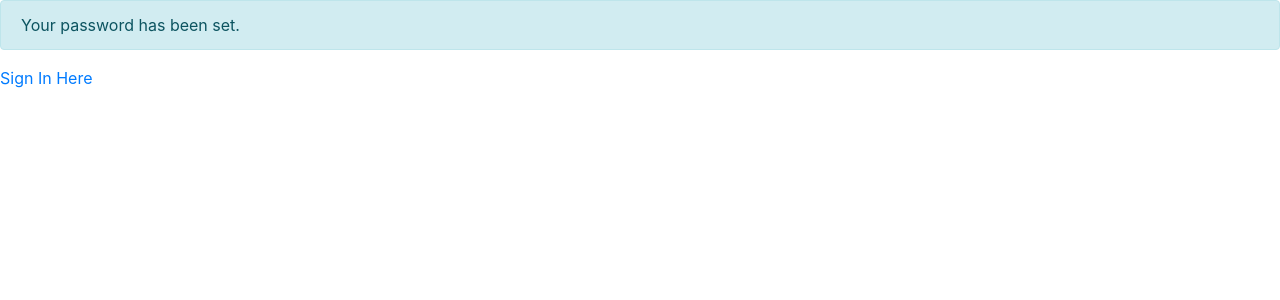
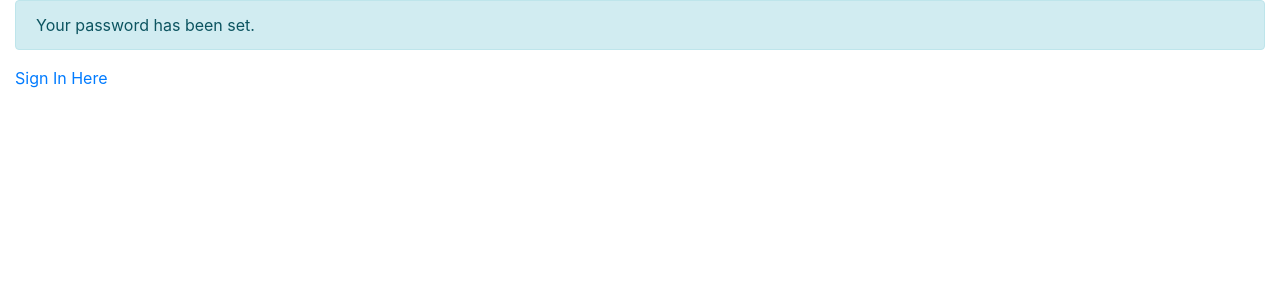
Before and after one commit to jpraychev/portfolio, a Django app: template templates/accounts/password_reset_complete.html in a window 1280 px wide. Shown: the top 300 px of the page. Run offline with Django 3.2, Linux system fonts and the light colour scheme; the template is opened without the code that fills it, so the values that code supplies are empty; some libraries are stand-ins or nearby versions.

Commit message:
bs4 start

```diff
--- a/static/css/style.css
+++ b/static/css/style.css
@@ -0,0 +1,5 @@
+/* DEFINE CSS VARIABLES */
+:root {
+    --main-color: #f2f3f7;
+    --main-color-hover: #dadbde;
+}
--- a/templates/home/base.html
+++ b/templates/home/base.html
@@ -14,11 +14,13 @@
 
     </head>
     <body>
+        <div class="container-fluid">
 
         {% block content %}
 
         {% endblock %}
 
+        </div>
         <!-- <script src="" async defer></script> -->
         <script src="https://code.jquery.com/jquery-3.4.1.slim.min.js" integrity="sha384-J6qa4849blE2+poT4WnyKhv5vZF5SrPo0iEjwBvKU7imGFAV0wwj1yYfoRSJoZ+n" crossorigin="anonymous"></script>
         <script src="https://cdn.jsdelivr.net/npm/popper.js@1.16.0/dist/umd/popper.min.js" integrity="sha384-Q6E9RHvbIyZFJoft+2mJbHaEWldlvI9IOYy5n3zV9zzTtmI3UksdQRVvoxMfooAo" crossorigin="anonymous"></script>
```
